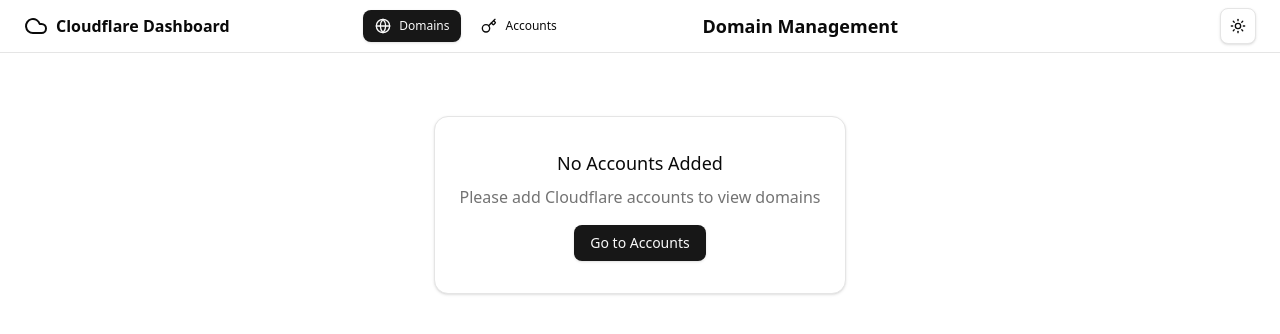
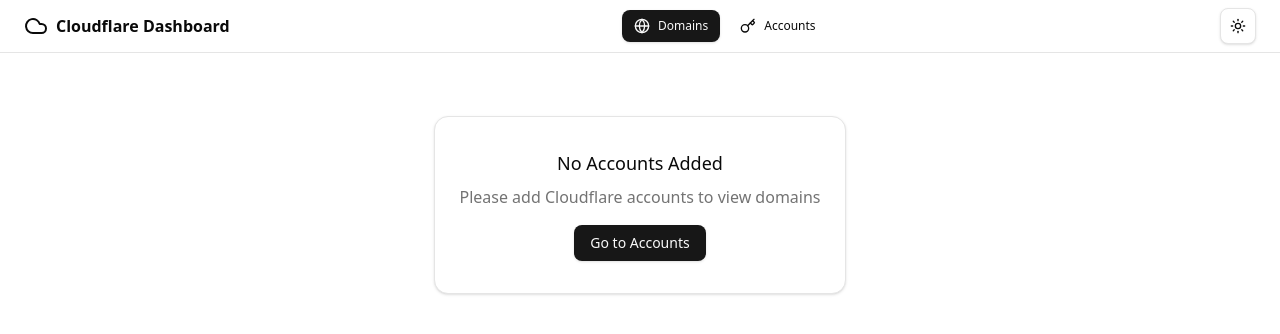
Before and after one commit to kakaponick/ren-net-cf-dashboard, a Next.js app: page / in a window 1280 px wide. Shown: the top 334 px of the page. Built offline with nearby package versions, Linux system fonts and the light colour scheme.

Commit message:
Remove header titles from Navigation component for a cleaner layout; retain ThemeToggle for improved user experience.

```diff
--- a/src/components/navigation.tsx
+++ b/src/components/navigation.tsx
@@ -53,12 +53,7 @@
                 );
               })}
             </nav>
-            <h2 className="w-96 text-lg font-semibold">
-              {pathname === '/accounts' && 'Account Management'}
-              {pathname === '/' && 'Domain Management'}
-              {pathname?.startsWith('/dns/') && 'DNS Records'}
-              {pathname?.startsWith('/ssl/') && 'SSL Certificates'}
-            </h2>
+
             <ThemeToggle />
           </div>
         </header>
```
